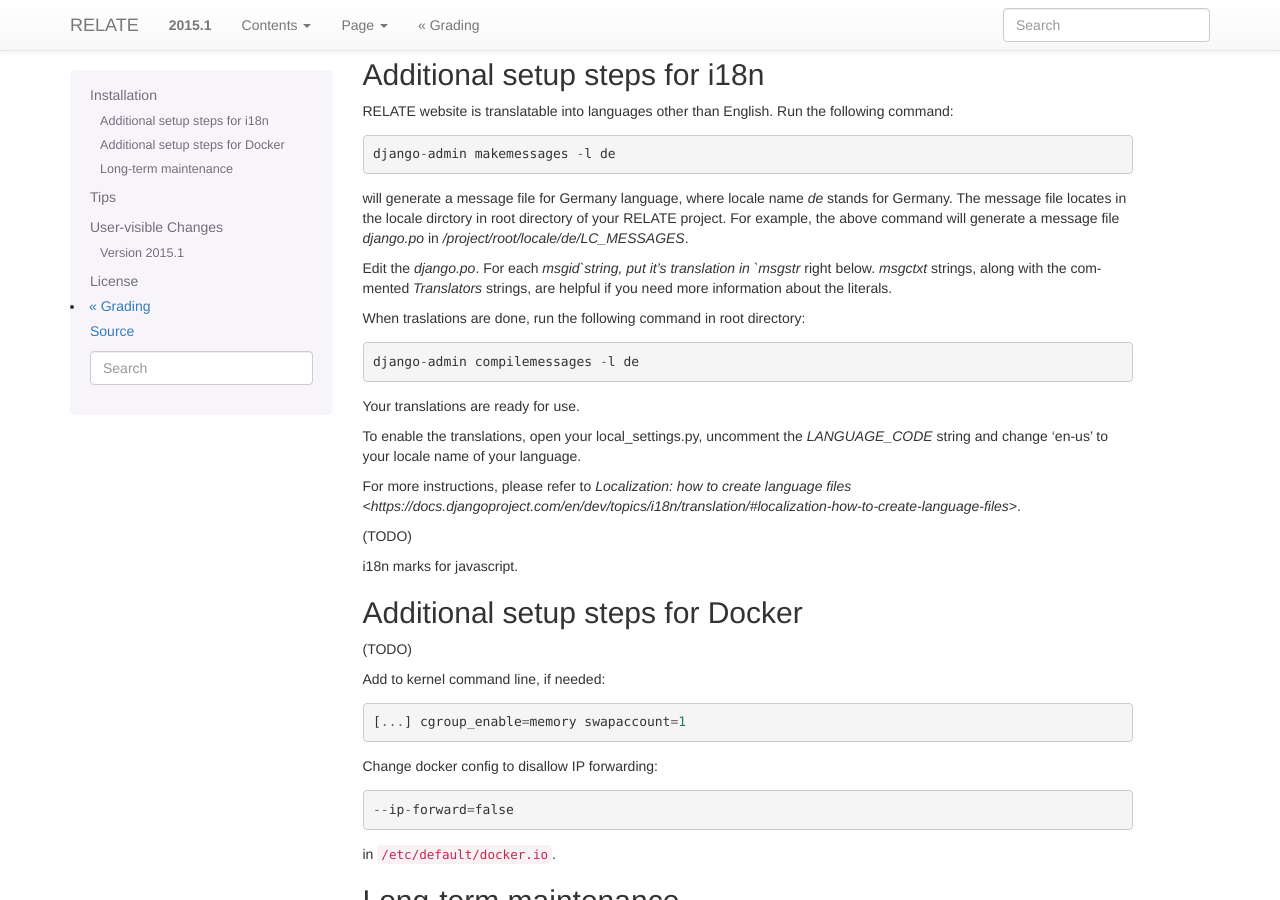
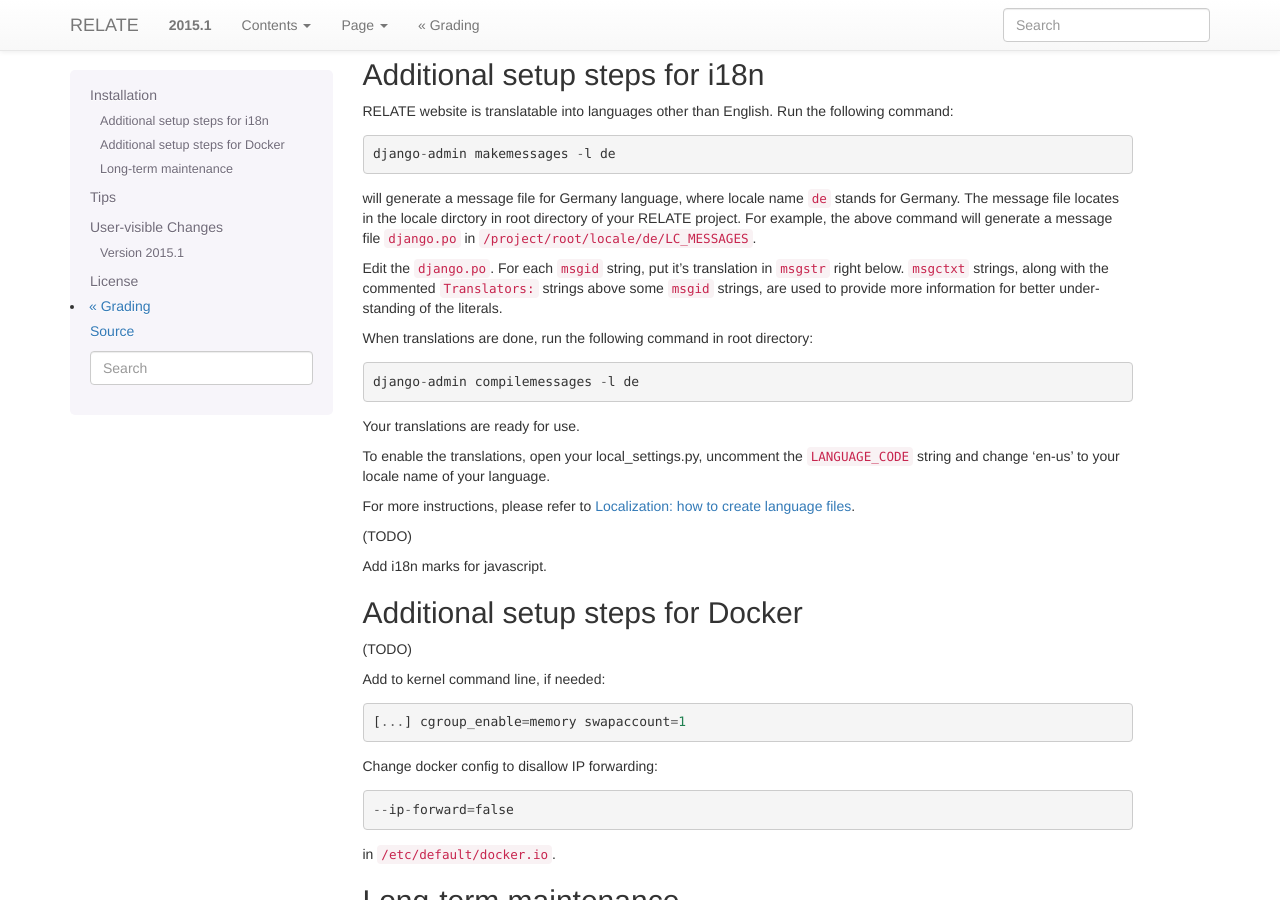
Before and after one commit to inducer/relate, a Sphinx documentation site: the page built from doc/misc.rst, in a window 1280 px wide and 900 px high, scrolled down 928 px. Built offline with Sphinx 7.4.7, drawn with Linux system fonts in a browser that asks for light colours.

Commit message:
Fix typo and formatting in misc.rst.

```diff
--- a/doc/misc.rst
+++ b/doc/misc.rst
@@ -55,31 +55,32 @@ following command::
 
     django-admin makemessages -l de
 
-will generate a message file for Germany language, where locale name `de`
+will generate a message file for Germany language, where locale name ``de``
 stands for Germany. The message file locates in the locale dirctory in root
 directory of your RELATE project. For example, the above command will generate
-a message file `django.po` in `/project/root/locale/de/LC_MESSAGES`.
+a message file ``django.po`` in ``/project/root/locale/de/LC_MESSAGES``.
 
-Edit the `django.po`. For each `msgid`string, put it's translation in `msgstr`
-right below. `msgctxt` strings, along with the commented `Translators` strings,
-are helpful if you need more information about the literals.
+Edit the ``django.po``. For each ``msgid`` string, put it's translation in
+``msgstr`` right below. ``msgctxt`` strings, along with the commented
+``Translators:`` strings above some ``msgid`` strings, are used to provide
+more information for better understanding of the literals.
 
-When traslations are done, run the following command in root directory::
+When translations are done, run the following command in root directory::
 
     django-admin compilemessages -l de
 
 Your translations are ready for use.
 
 To enable the translations, open your local_settings.py, uncomment the
-`LANGUAGE_CODE` string and change 'en-us' to your locale name of your
+``LANGUAGE_CODE`` string and change 'en-us' to your locale name of your
 language.
 
 For more instructions, please refer to `Localization: how to create
-language files <https://docs.djangoproject.com/en/dev/topics/i18n/translation/#localization-how-to-create-language-files>`.
+language files <https://docs.djangoproject.com/en/dev/topics/i18n/translation/#localization-how-to-create-language-files>`_.
 
 (TODO)
 
-i18n marks for javascript.
+Add i18n marks for javascript.
 
 Additional setup steps for Docker
 ---------------------------------
```
